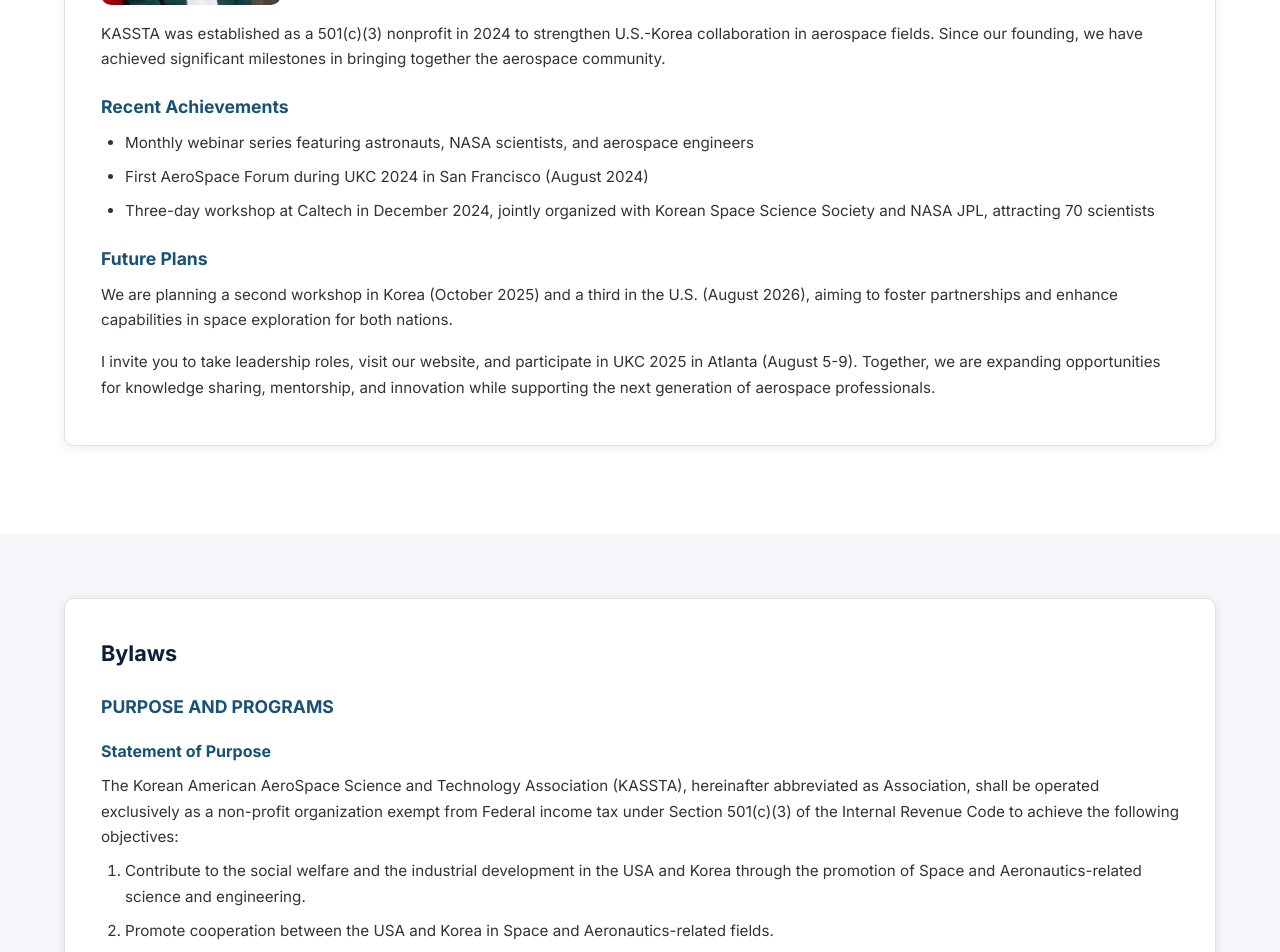
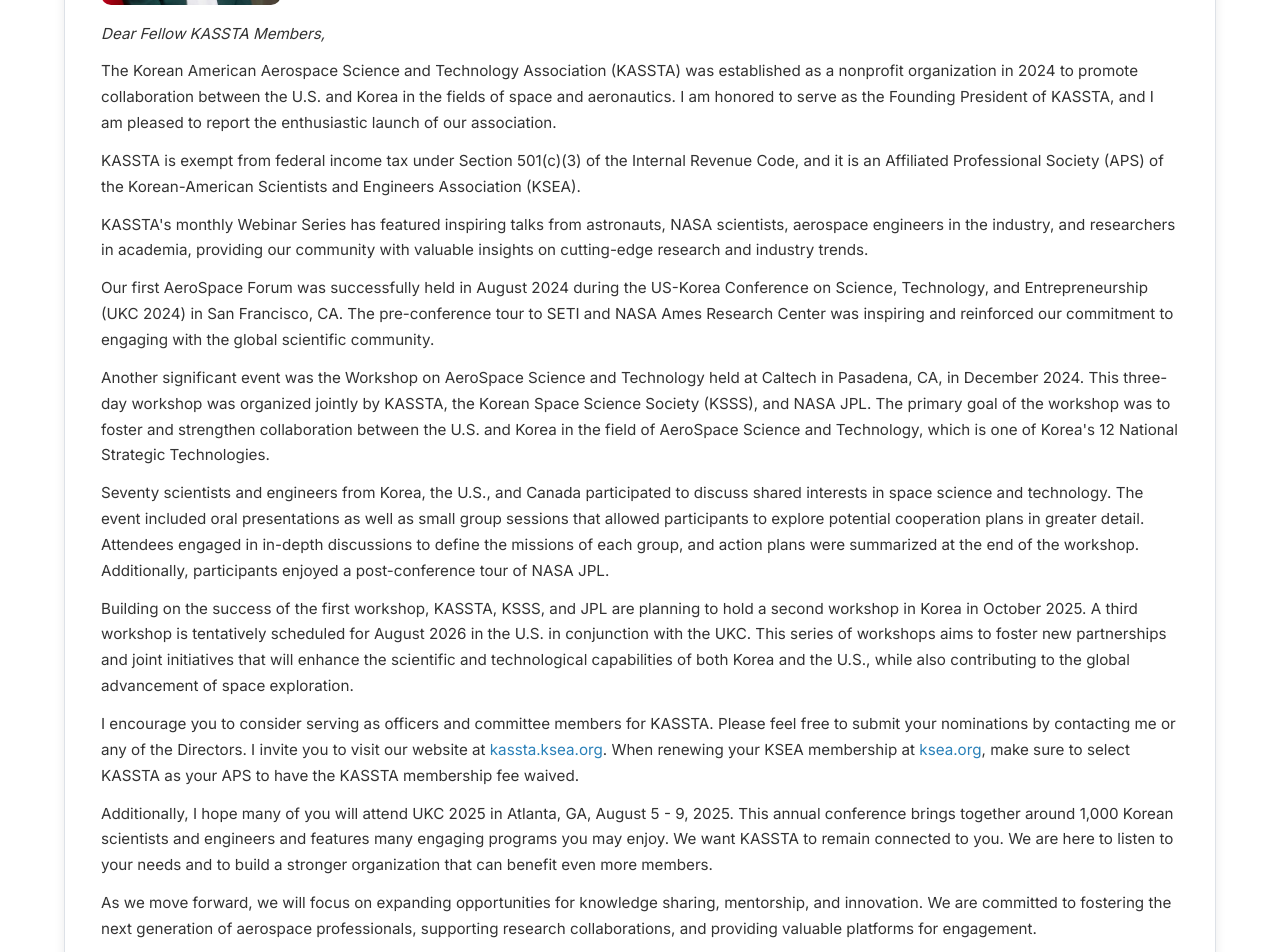
Before and after one commit to yunks128/kassta, a React (Vite) app: page /#/about in a window 1280 px wide. Shown: the part 600-1552 px from the top of the page. Built offline with nearby package versions, Linux system fonts and the light colour scheme.

Commit message:
Show full President's Message on About page

```diff
--- a/src/pages/About.jsx
+++ b/src/pages/About.jsx
@@ -30,19 +30,32 @@
                 <p>Professor of Physics, University of Maryland</p>
               </div>
             </div>
-            <p>KASSTA was established as a 501(c)(3) nonprofit in 2024 to strengthen U.S.-Korea collaboration in aerospace fields. Since our founding, we have achieved significant milestones in bringing together the aerospace community.</p>
+            <p><em>Dear Fellow KASSTA Members,</em></p>
 
-            <h3>Recent Achievements</h3>
-            <ul>
-              <li>Monthly webinar series featuring astronauts, NASA scientists, and aerospace engineers</li>
-              <li>First AeroSpace Forum during UKC 2024 in San Francisco (August 2024)</li>
-              <li>Three-day workshop at Caltech in December 2024, jointly organized with Korean Space Science Society and NASA JPL, attracting 70 scientists</li>
-            </ul>
+            <p style={{ marginTop: 12 }}>The Korean American Aerospace Science and Technology Association (KASSTA) was established as a nonprofit organization in 2024 to promote collaboration between the U.S. and Korea in the fields of space and aeronautics. I am honored to serve as the Founding President of KASSTA, and I am pleased to report the enthusiastic launch of our association.</p>
 
-            <h3>Future Plans</h3>
-            <p>We are planning a second workshop in Korea (October 2025) and a third in the U.S. (August 2026), aiming to foster partnerships and enhance capabilities in space exploration for both nations.</p>
+            <p style={{ marginTop: 12 }}>KASSTA is exempt from federal income tax under Section 501(c)(3) of the Internal Revenue Code, and it is an Affiliated Professional Society (APS) of the Korean-American Scientists and Engineers Association (KSEA).</p>
 
-            <p style={{ marginTop: 16 }}>I invite you to take leadership roles, visit our website, and participate in UKC 2025 in Atlanta (August 5-9). Together, we are expanding opportunities for knowledge sharing, mentorship, and innovation while supporting the next generation of aerospace professionals.</p>
+            <p style={{ marginTop: 12 }}>KASSTA's monthly Webinar Series has featured inspiring talks from astronauts, NASA scientists, aerospace engineers in the industry, and researchers in academia, providing our community with valuable insights on cutting-edge research and industry trends.</p>
+
+            <p style={{ marginTop: 12 }}>Our first AeroSpace Forum was successfully held in August 2024 during the US-Korea Conference on Science, Technology, and Entrepreneurship (UKC 2024) in San Francisco, CA. The pre-conference tour to SETI and NASA Ames Research Center was inspiring and reinforced our commitment to engaging with the global scientific community.</p>
+
+            <p style={{ marginTop: 12 }}>Another significant event was the Workshop on AeroSpace Science and Technology held at Caltech in Pasadena, CA, in December 2024. This three-day workshop was organized jointly by KASSTA, the Korean Space Science Society (KSSS), and NASA JPL. The primary goal of the workshop was to foster and strengthen collaboration between the U.S. and Korea in the field of AeroSpace Science and Technology, which is one of Korea's 12 National Strategic Technologies.</p>
+
+            <p style={{ marginTop: 12 }}>Seventy scientists and engineers from Korea, the U.S., and Canada participated to discuss shared interests in space science and technology. The event included oral presentations as well as small group sessions that allowed participants to explore potential cooperation plans in greater detail. Attendees engaged in in-depth discussions to define the missions of each group, and action plans were summarized at the end of the workshop. Additionally, participants enjoyed a post-conference tour of NASA JPL.</p>
+
+            <p style={{ marginTop: 12 }}>Building on the success of the first workshop, KASSTA, KSSS, and JPL are planning to hold a second workshop in Korea in October 2025. A third workshop is tentatively scheduled for August 2026 in the U.S. in conjunction with the UKC. This series of workshops aims to foster new partnerships and joint initiatives that will enhance the scientific and technological capabilities of both Korea and the U.S., while also contributing to the global advancement of space exploration.</p>
+
+            <p style={{ marginTop: 12 }}>I encourage you to consider serving as officers and committee members for KASSTA. Please feel free to submit your nominations by contacting me or any of the Directors. I invite you to visit our website at <a href="https://kassta.ksea.org/">kassta.ksea.org</a>. When renewing your KSEA membership at <a href="http://www.ksea.org/">ksea.org</a>, make sure to select KASSTA as your APS to have the KASSTA membership fee waived.</p>
+
+            <p style={{ marginTop: 12 }}>Additionally, I hope many of you will attend UKC 2025 in Atlanta, GA, August 5 - 9, 2025. This annual conference brings together around 1,000 Korean scientists and engineers and features many engaging programs you may enjoy. We want KASSTA to remain connected to you. We are here to listen to your needs and to build a stronger organization that can benefit even more members.</p>
+
+            <p style={{ marginTop: 12 }}>As we move forward, we will focus on expanding opportunities for knowledge sharing, mentorship, and innovation. We are committed to fostering the next generation of aerospace professionals, supporting research collaborations, and providing valuable platforms for engagement.</p>
+
+            <p style={{ marginTop: 12 }}>I sincerely thank our members, supporters, and partners who have contributed to KASSTA's remarkable progress. Your dedication and enthusiasm drive our mission forward, and I look forward to the exciting advancements we will achieve together.</p>
+
+            <p style={{ marginTop: 20 }}>All the best,</p>
+            <p><strong>Eun-Suk Seo, Ph.D.</strong><br />President of KASSTA</p>
           </div>
         </div>
       </section>
```
